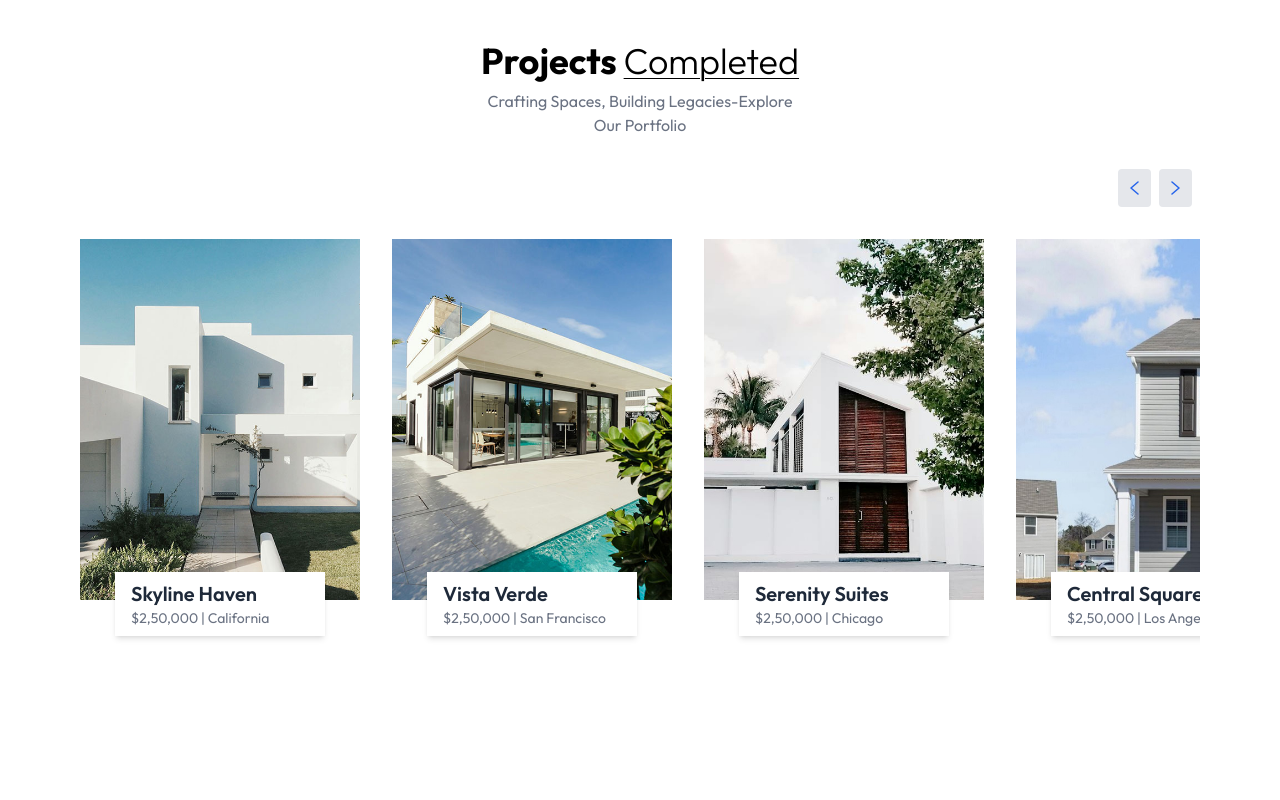
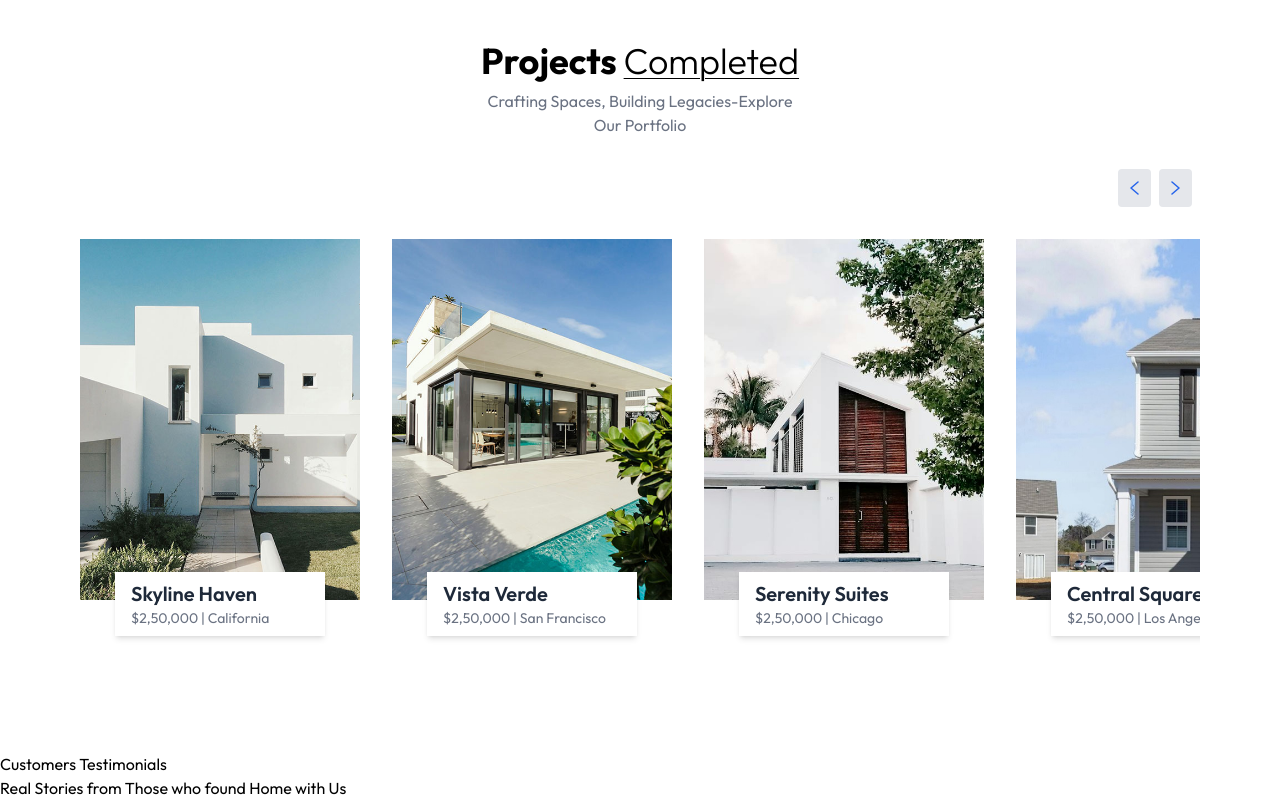
Before and after one commit to AbdullahiAbdulganiyu/Real-Estate, a React (Vite) app: page / in a window 1280 px wide. Shown: the part 1727-2527 px from the top of the page. Before the commit the page ends 2479 px from the top, so only its background shows below. Built offline with nearby package versions, Linux system fonts and the light colour scheme.

Commit message:
rendering the testimonials on the UI

```diff
--- a/src/App.jsx
+++ b/src/App.jsx
@@ -2,6 +2,7 @@ import React from "react";
 import Header from "./components/Header";
 import About from "./components/About";
 import Projects from "./components/Projects";
+import Testimonials from "./components/Testimonials";
 
 const App = () => {
   return (
@@ -9,6 +10,7 @@ const App = () => {
       <Header />
       <About />
       <Projects />
+      <Testimonials />
     </div>
   );
 };
```
